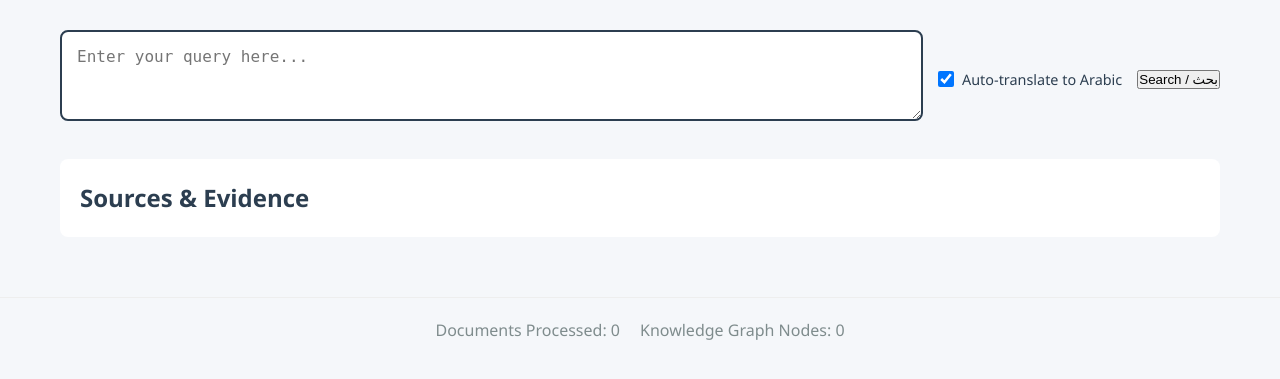
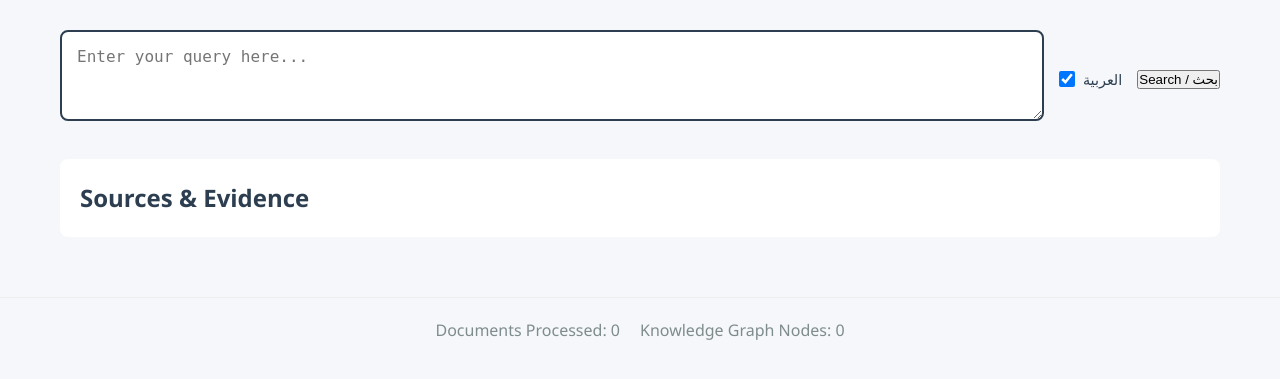
Before and after one commit to Muhanad-husn/hybridRAG, a Flask app: page / in a window 1280 px wide. Shown: the part 143-522 px from the top of the page. Run offline with Flask 3, Linux system fonts and the light colour scheme; parts of the project's set-up code (start-up, migrations or seed data) failed here and were passed over.

Commit message:
Change translation toggle label to العربية

```diff
--- a/templates/index.html
+++ b/templates/index.html
@@ -39,7 +39,7 @@
                         <div class="search-controls">
                             <label class="translate-toggle">
                                 <input type="checkbox" id="translateToggle" checked>
-                                <span class="toggle-label">Auto-translate to Arabic</span>
+                                <span class="toggle-label">العربية</span>
                             </label>
                             <button type="submit" id="searchButton">Search / بحث</button>
                         </div>
```
